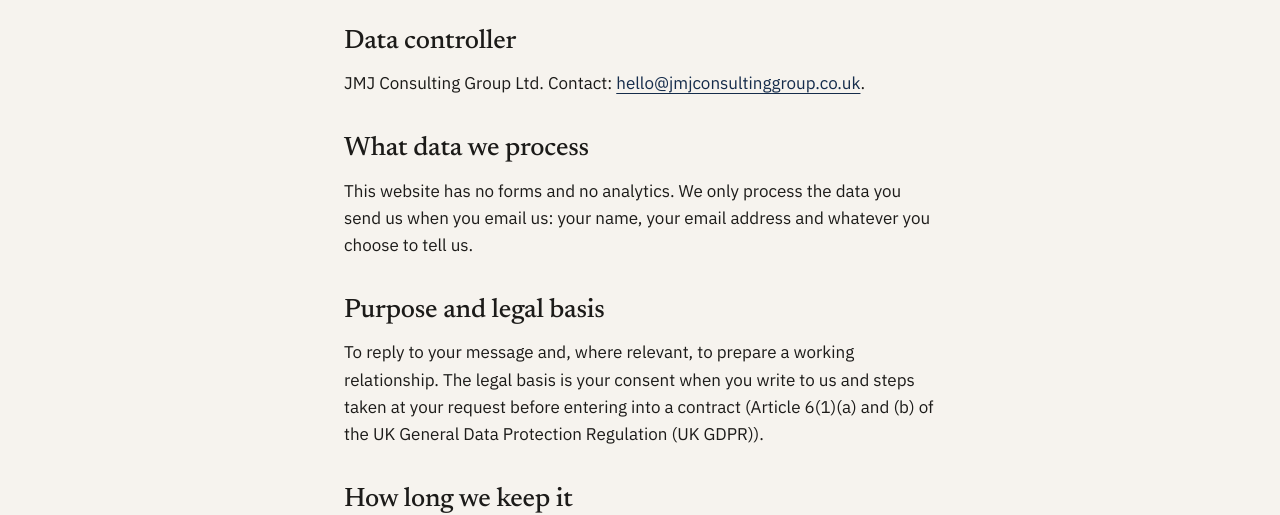
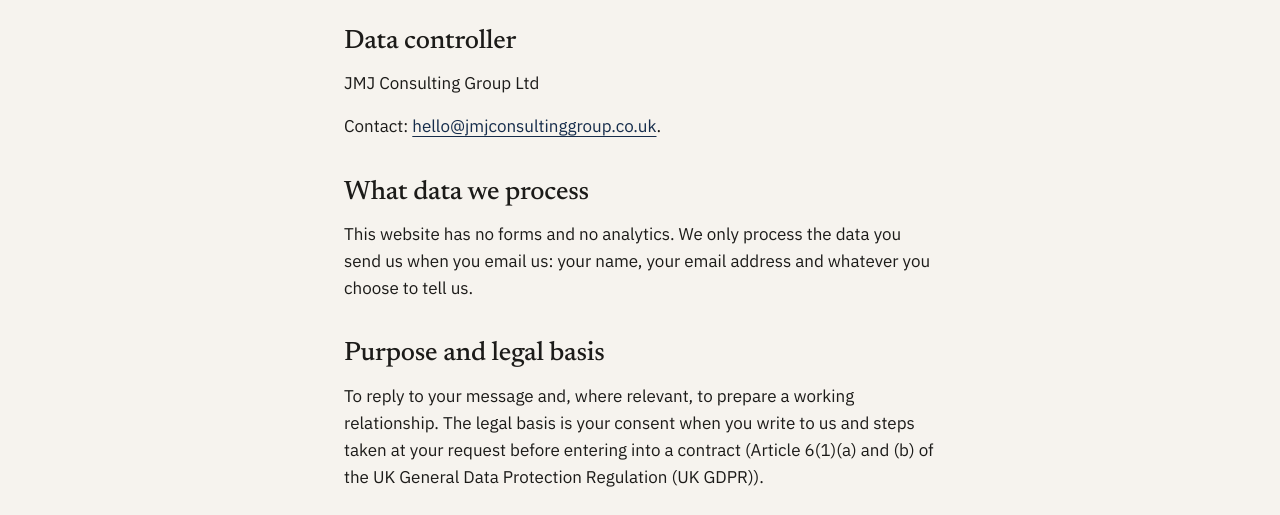
Before and after one commit to jmj-group/jmj-consulting, a plain HTML site: page privacy.html in a window 1280 px wide. Shown: the part 288-803 px from the top of the page. Drawn offline with Linux system fonts and the light colour scheme.

Commit message:
Add files via upload

```diff
--- a/privacy.html
+++ b/privacy.html
@@ -4,7 +4,7 @@
 <meta charset="utf-8">
 <meta name="viewport" content="width=device-width, initial-scale=1">
 <title>Privacy policy · JMJ Consulting Group</title>
-<meta name="description" content="JMJ Consulting Group helps overseas brands and entrepreneurs enter the UK: product representation, company formation, launch advice and tax services for new residents.">
+<meta name="description" content="JMJ Consulting Group helps non-UK e-commerce and digital businesses enter the United Kingdom: UK representative and responsible person, company formation, and tax and accounting for your UK company.">
 <meta name="theme-color" content="#F6F3EE">
 <link rel="canonical" href="https://jmjconsultinggroup.co.uk/privacy.html">
 <link rel="icon" href="assets/img/favicon.svg" type="image/svg+xml">
@@ -26,7 +26,8 @@
 <h1>Privacy policy</h1>
 
 <h2>Data controller</h2>
-<p>JMJ Consulting Group Ltd. Contact: <a href="mailto:hello@jmjconsultinggroup.co.uk">hello@jmjconsultinggroup.co.uk</a>.</p>
+<p>JMJ Consulting Group Ltd</p>
+<p>Contact: <a href="mailto:hello@jmjconsultinggroup.co.uk">hello@jmjconsultinggroup.co.uk</a>.</p>
 <h2>What data we process</h2>
 <p>This website has no forms and no analytics. We only process the data you send us when you email us: your name, your email address and whatever you choose to tell us.</p>
 <h2>Purpose and legal basis</h2>
```
